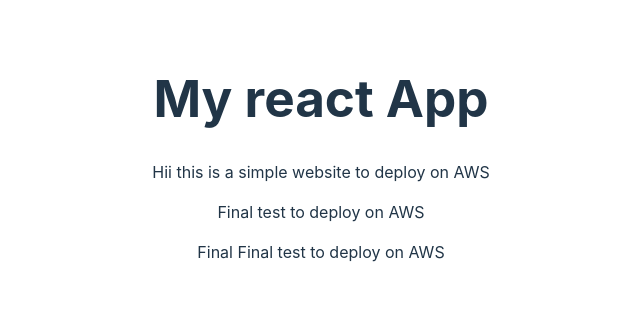
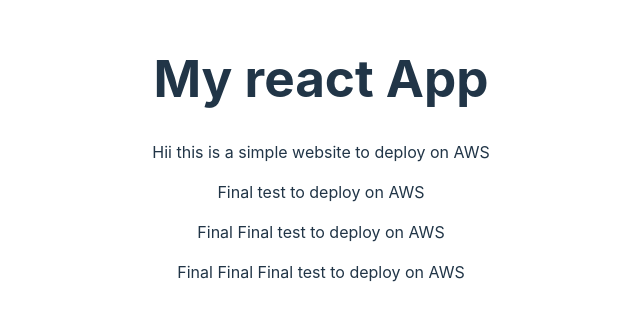
Before and after one commit to AkashRanjanSaikia/My_React_App, a React (Vite) app: page / in a window 1280 px wide. Shown: the part 242-562 px from the top of the page, without its empty margins (319-959 px from the left). Built offline with nearby package versions, Linux system fonts and the light colour scheme.

Commit message:
Final test

```diff
--- a/src/App.jsx
+++ b/src/App.jsx
@@ -9,6 +9,7 @@
         <p>Hii this is a simple website to deploy on AWS</p>
         <p>Final test to deploy on AWS</p>
         <p>Final Final test to deploy on AWS</p>
+        <p>Final Final Final test to deploy on AWS</p>
       </div>
     </>
   )
```
